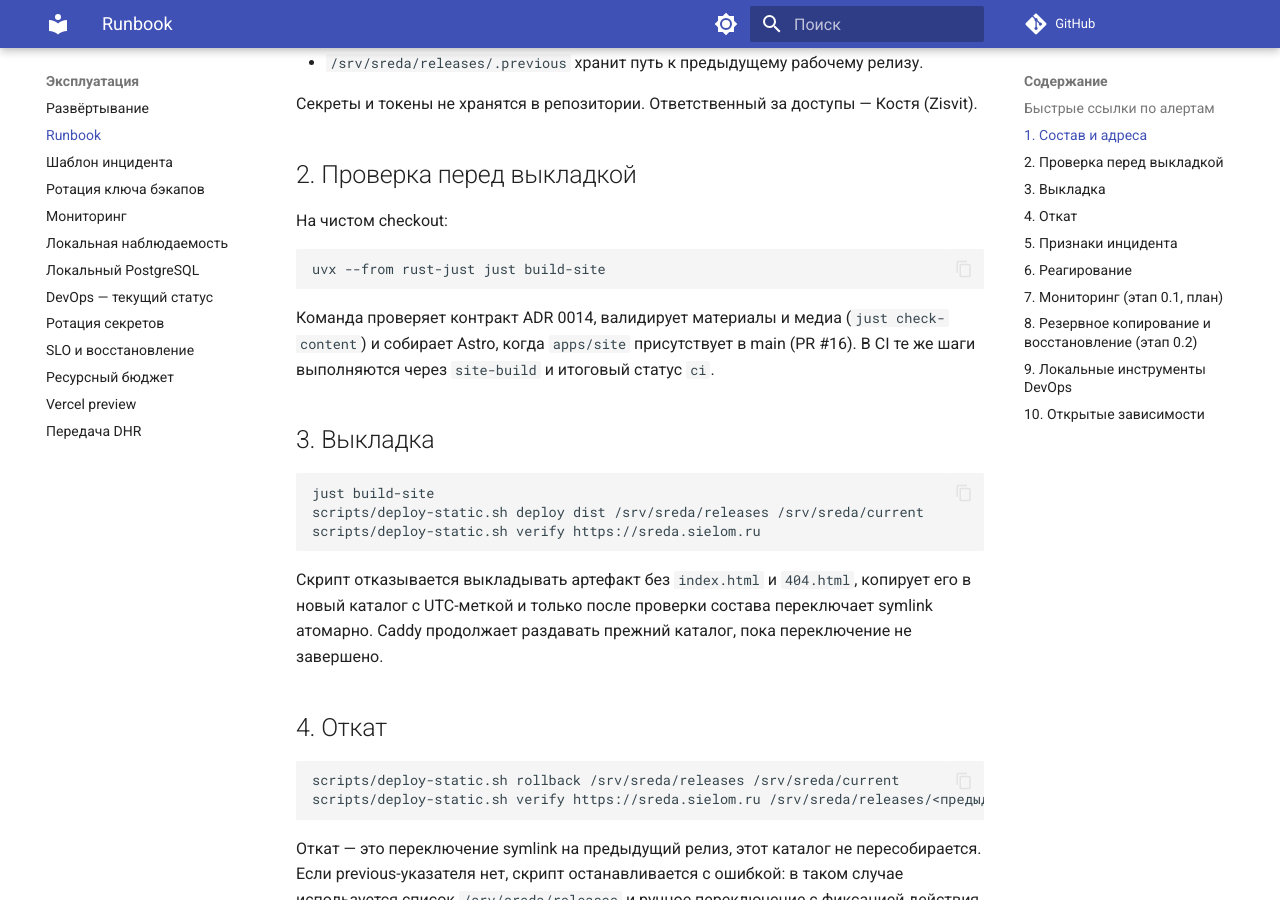
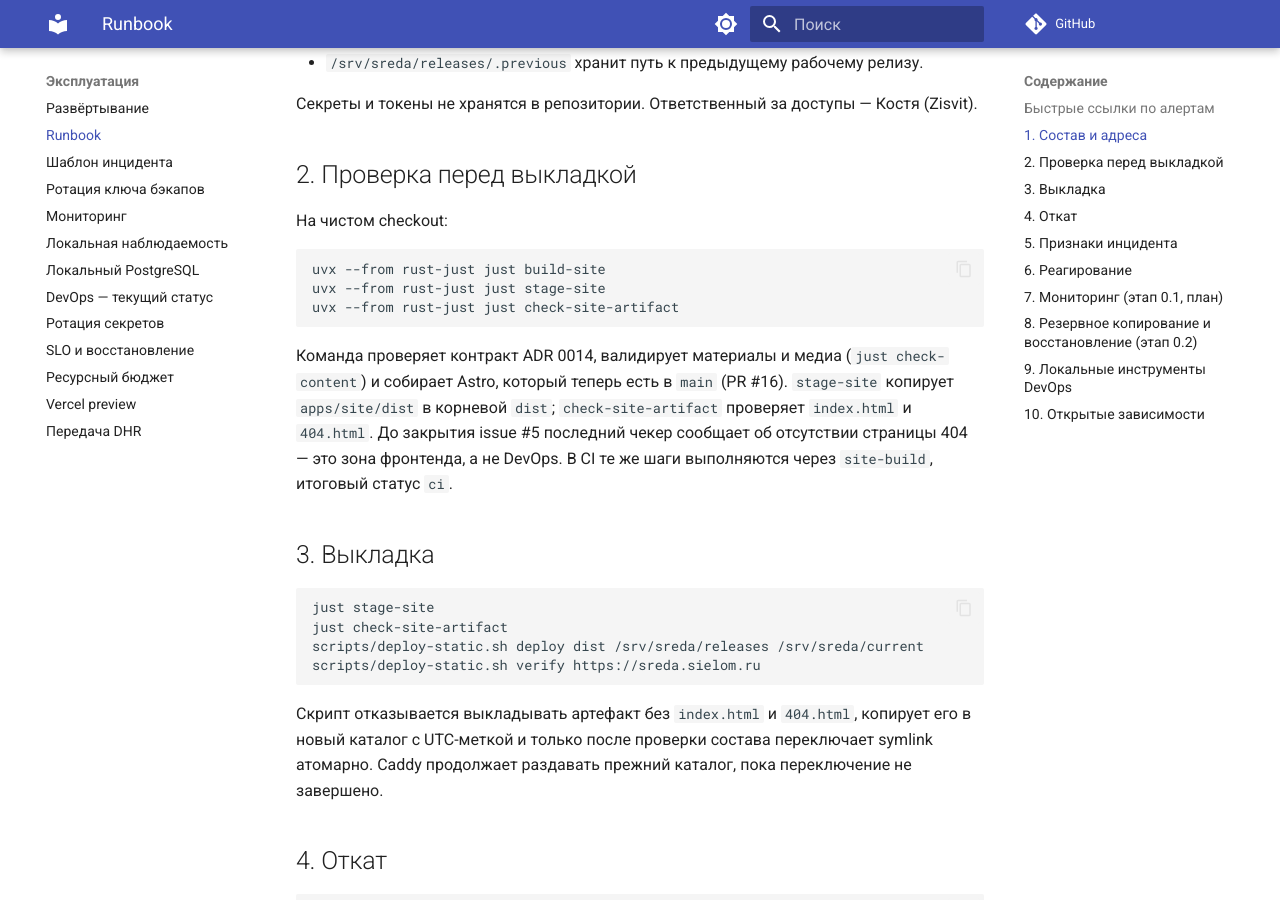
Before and after one commit to Cewerty/sreda-media, an MkDocs documentation site: the page built from docs/runbook.md, in a window 1280 px wide and 900 px high, scrolled down 640 px. Built offline with MkDocs 1.6.1 and Material for MkDocs 9.7.7, drawn with Linux system fonts in a browser that asks for light colours; comment, search, counter and statistics services are not loaded.

Commit message:
docs: reflect site artifact contract in ops docs
Локальная синхронизация документации с новым контрактом артефакта. PR не создаётся, push не делается, гейты и алерты не включаются.

CONTRIBUTING.md теперь описывает just stage-site и just check-site-artifact как отдельные read-only/подготовительные рецепты и фиксирует, что PR #16 уже влит. docs/DEVOPS-STATUS.md добавляет две строки в таблицу новых проверок, уточняет вердикт release-readiness и статус PR #16. docs/runbook.md использует stage-site/check-site-artifact в процедурах сборки и выкладки.

Проверки: py_compile, bash -n, check.py, config_lint, check_links, check_runbook_commands, audit_workflows, workflow hardening, alert runbooks/rules, actionlint 0, zizmor No findings, mkdocs strict, check_commit_messages, diff --check, CJK-grep. Полный just verify с PostgreSQL 18 на 127.0.0.1:55432 зелёный.

Refs: #5 #9 #14 #47 #48

````diff
--- a/docs/runbook.md
+++ b/docs/runbook.md
@@ -33,14 +33,17 @@
 
 ```bash
 uvx --from rust-just just build-site
+uvx --from rust-just just stage-site
+uvx --from rust-just just check-site-artifact
 ```
 
-Команда проверяет контракт ADR 0014, валидирует материалы и медиа (`just check-content`) и собирает Astro, когда `apps/site` присутствует в main (PR #16). В CI те же шаги выполняются через `site-build` и итоговый статус `ci`.
+Команда проверяет контракт ADR 0014, валидирует материалы и медиа (`just check-content`) и собирает Astro, который теперь есть в `main` (PR #16). `stage-site` копирует `apps/site/dist` в корневой `dist`; `check-site-artifact` проверяет `index.html` и `404.html`. До закрытия issue #5 последний чекер сообщает об отсутствии страницы 404 — это зона фронтенда, а не DevOps. В CI те же шаги выполняются через `site-build`, итоговый статус `ci`.
 
 ## 3. Выкладка
 
 ```bash
-just build-site
+just stage-site
+just check-site-artifact
 scripts/deploy-static.sh deploy dist /srv/sreda/releases /srv/sreda/current
 scripts/deploy-static.sh verify https://sreda.sielom.ru
 ```
````
Also changed, not shown: CONTRIBUTING.md (+2 -2 lines), docs/DEVOPS-STATUS.md (+4 -2 lines).
